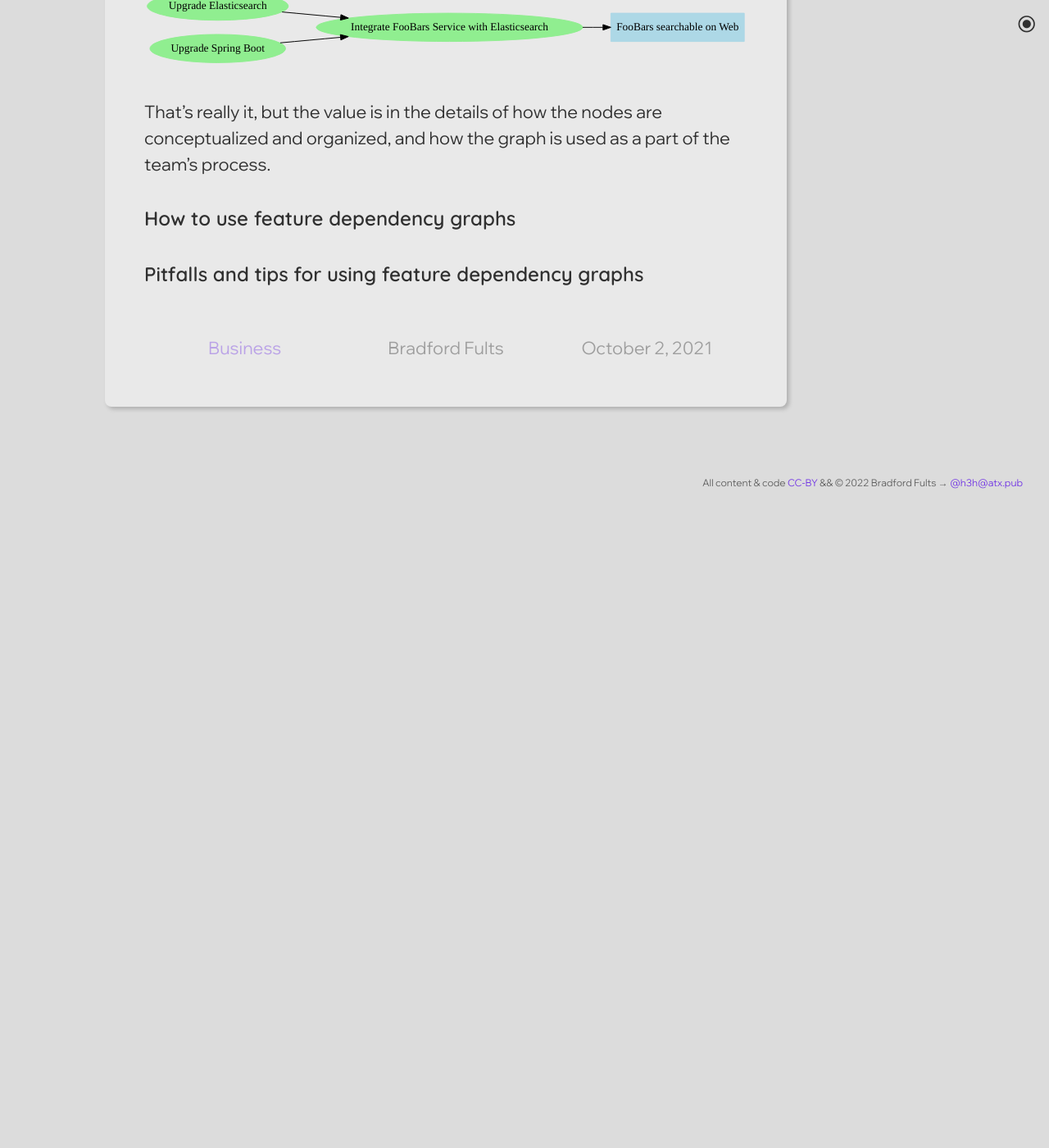
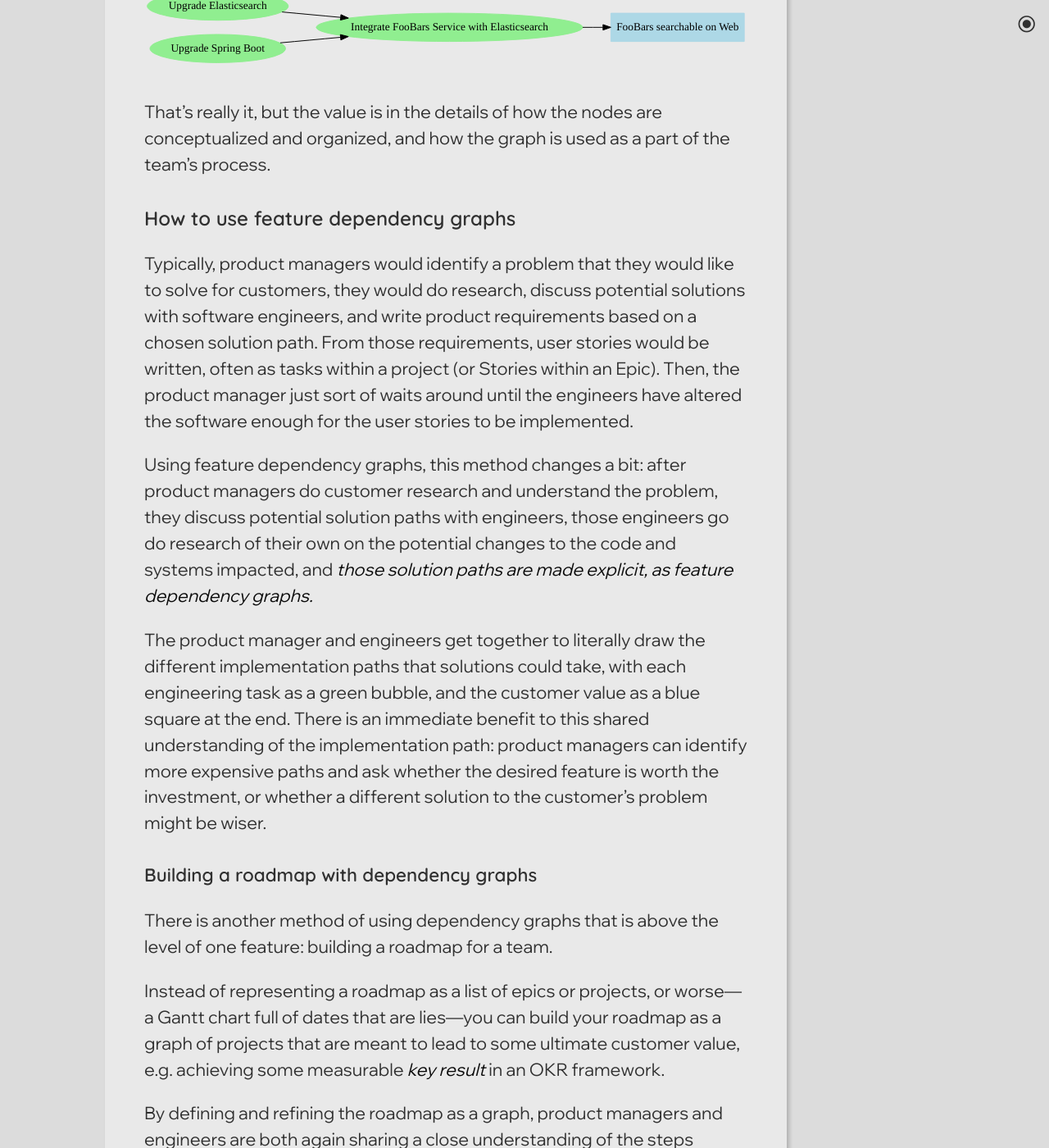
Before and after one commit to h3h/bradfordfults.com, a Jekyll site: the page built from business/_posts/2021-10-02-using-feature-dependency-graphs-for-software-planning.md, in a window 1280 px wide and 1400 px high, scrolled down 2288 px. Shown: the whole window at 82% size. Built offline with Jekyll 4.4.1, drawn with Linux system fonts in a browser that asks for light colours; before the commit the page ends 2918 px from its top, so only the background shows below that; some of the changed text lies outside the part shown.

Commit message:
More words

```diff
--- a/business/_posts/2021-10-02-using-feature-dependency-graphs-for-software-planning.md
+++ b/business/_posts/2021-10-02-using-feature-dependency-graphs-for-software-planning.md
@@ -69,8 +69,63 @@ process.
 
 ### How to use feature dependency graphs
 
+Typically, product managers would identify a problem that they would like to
+solve for customers, they would do research, discuss potential solutions with
+software engineers, and write product requirements based on a chosen solution
+path. From those requirements, user stories would be written, often as tasks
+within a project (or Stories within an Epic). Then, the product manager just
+sort of waits around until the engineers have altered the software enough for
+the user stories to be implemented.
 
-### Pitfalls and tips for using feature dependency graphs
+Using feature dependency graphs, this method changes a bit: after product
+managers do customer research and understand the problem, they discuss potential
+solution paths with engineers, those engineers go do research of their own on
+the potential changes to the code and systems impacted, and *those solution
+paths are made explicit, as feature dependency graphs.*
+
+The product manager and engineers get together to literally draw the different
+implementation paths that solutions could take, with each engineering task as a
+green bubble, and the customer value as a blue square at the end. There is an
+immediate benefit to this shared understanding of the implementation path:
+product managers can identify more expensive paths and ask whether the desired
+feature is worth the investment, or whether a different solution to the
+customer’s problem might be wiser.
+
+#### Building a roadmap with dependency graphs
+
+There is another method of using dependency graphs that is above the level of
+one feature: building a roadmap for a team.
+
+Instead of representing a roadmap as a list of epics or projects, or worse—a
+Gantt chart full of dates that are lies—you can build your roadmap as a graph
+of projects that are meant to lead to some ultimate customer value, e.g.
+achieving some measurable *key result* in an OKR framework.
+
+By defining and refining the roadmap as a graph, product managers and engineers
+are both again sharing a close understanding of the steps require to get from
+where the software is today to where they would like it to be in the future.
+Instead of a project manager incessantly updating estimated project completion
+dates or cascading dependencies that almost always hide most of the necessary
+engineering work, the engineers and product manager can look at and change the
+path that the team will follow, understanding clearly the relationship between
+the work being completed today and the ultimate goal of delivering several
+projects to achieve a larger goal.
+
+### Pitfalls and tips for using dependency graphs
+
+As with any method for working, using dependency graphs for either feature
+planning or roadmapping requires practice and refinement along the way. Some
+key points to watch out for when using them:
+
+* Ensure that engineers and the product manager are explaining and understanding
+  every bubble and box on the graph: how complex the work is, what each
+  intermediate goal looks like, and whether there are ways to change the scope
+  of the work or the deliverable.
+* Ensure that each bubble on the graph is at roughly the same level of
+  granularity: you want each task within a project to be addressing challenges
+  at a similar scale, and not straying off into the details.
+*
+
 
  [AS]: https://en.wikipedia.org/wiki/Agile_software_development
  [SA]: https://www.scaledagileframework.com
```
